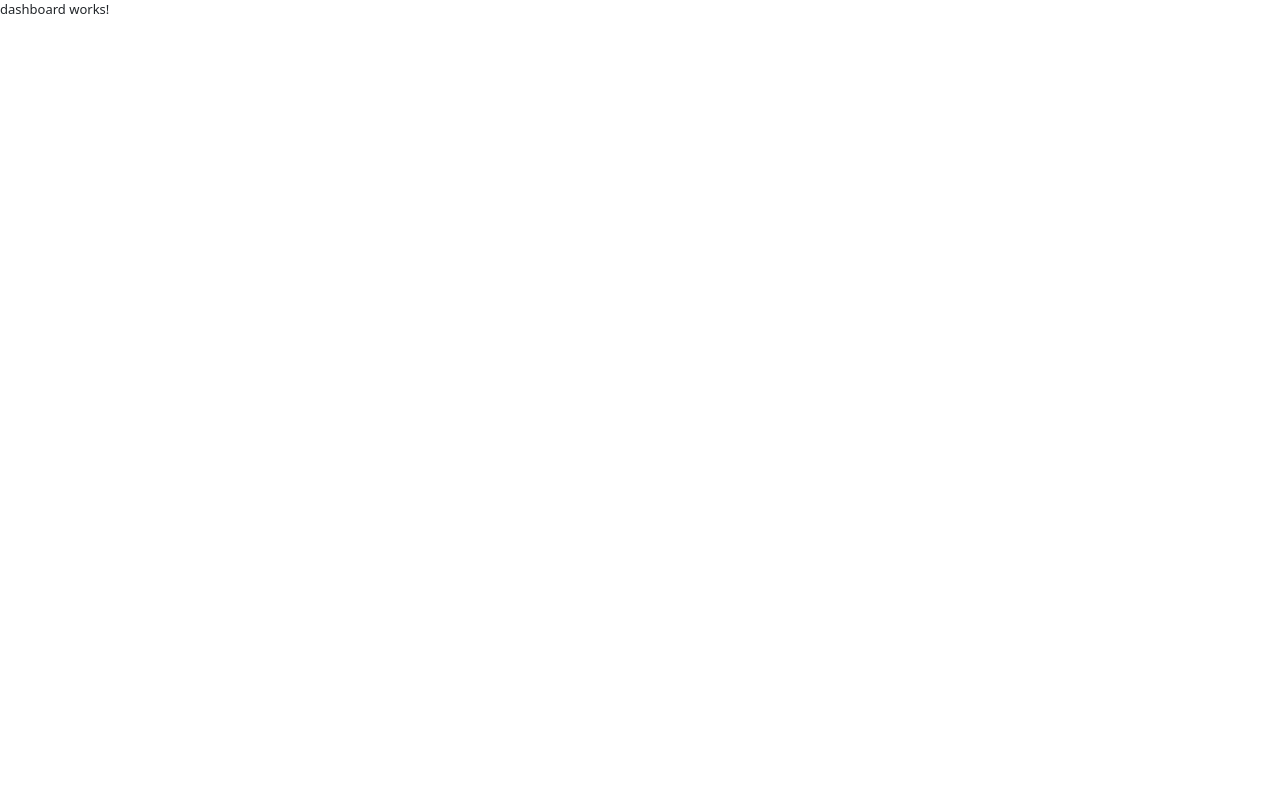
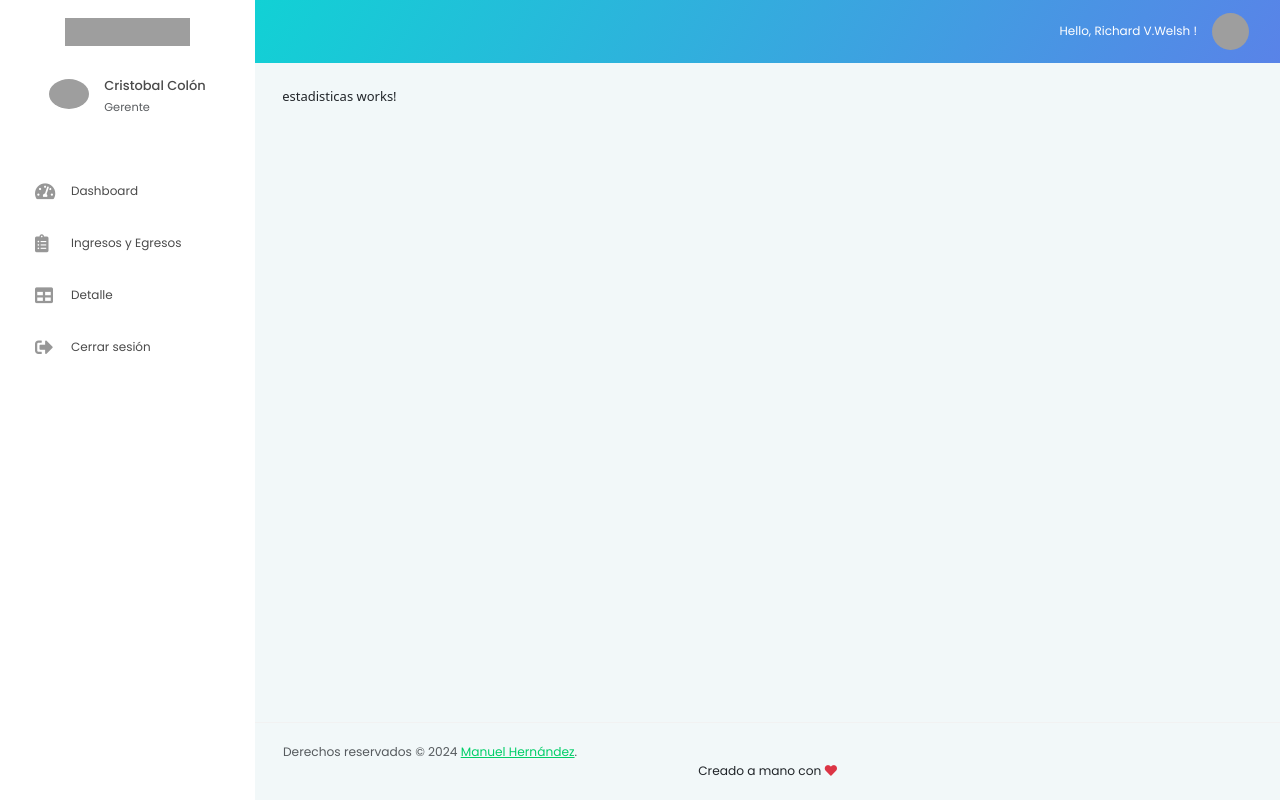
Before and after one commit to CManuelHernandez/IngresoEgrsoAngularRedux, an Angular app: page / in a window 1280 px wide. Built offline with nearby package versions, Linux system fonts and the light colour scheme; grey boxes are pictures that could not be loaded.

Commit message:
Configurando rutas hijas de nuestra aplicación

```diff
--- a/src/app/app-routing.module.ts
+++ b/src/app/app-routing.module.ts
@@ -3,6 +3,7 @@ import { RouterModule, Routes } from '@angular/router';
 import { LoginComponent } from './auth/login/login.component';
 import { RegisterComponent } from './auth/register/register.component';
 import { DashboardComponent } from './dashboard/dashboard.component';
+import { dashboardRoutes } from './dashboard/dashboard.routes';
 
 const routes: Routes = [
   {
@@ -16,6 +17,7 @@ const routes: Routes = [
   {
     path: '',
     component: DashboardComponent,
+    children: dashboardRoutes,
   },
   {
     path: '**',
--- a/src/app/dashboard/dashboard.component.html
+++ b/src/app/dashboard/dashboard.component.html
@@ -1 +1,8 @@
-<p>dashboard works!</p>
+<app-navbar></app-navbar>
+<div class="page-body-wrapper">
+  <app-sidebar></app-sidebar>
+  <div class="main-panel">
+    <div class="content-wrapper"><router-outlet></router-outlet></div>
+    <app-footer></app-footer>
+  </div>
+</div>
--- /dev/null
+++ b/src/app/dashboard/dashboard.routes.ts
@@ -0,0 +1,19 @@
+import { Routes } from '@angular/router';
+import { EstadisticasComponent } from '../ingreso-egreso/estadisticas/estadisticas.component';
+import { IngresoEgresoComponent } from '../ingreso-egreso/ingreso-egreso.component';
+import { DetalleComponent } from '../ingreso-egreso/detalle/detalle.component';
+
+export const dashboardRoutes: Routes = [
+  {
+    path: '',
+    component: EstadisticasComponent,
+  },
+  {
+    path: 'ingreso-egreso',
+    component: IngresoEgresoComponent,
+  },
+  {
+    path: 'detalle',
+    component: DetalleComponent,
+  },
+];
```
Also changed, not shown: src/app/app.component.html (+0 -10 lines).
